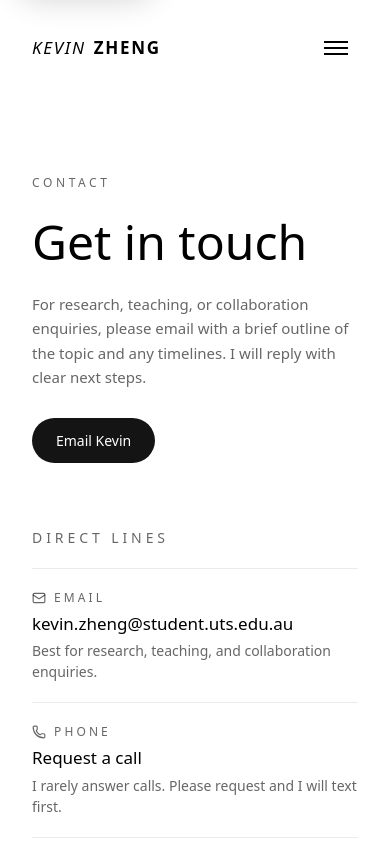
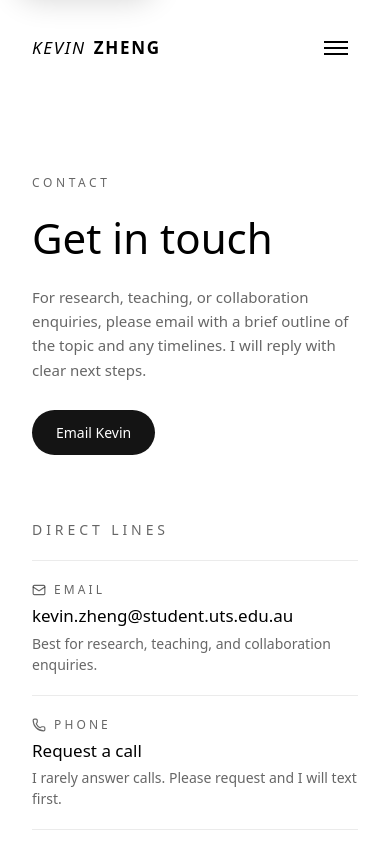
Before and after one commit to kyxzhe/kyxzhe.github.io, a Next.js app: page /contact in a window 390 px wide. Shown: the top 844 px of the page. Built offline with nearby package versions, Linux system fonts and the light colour scheme.

Commit message:
fix(contact): scale heading on small screens
Tests: ./node_modules/.bin/eslint; git diff --check; ./node_modules/.bin/next build --turbopack; Browser mobile check on /contact

```diff
--- a/src/app/contact/page.tsx
+++ b/src/app/contact/page.tsx
@@ -82,7 +82,7 @@ export default function ContactPage() {
       <main id="main-content" tabIndex={-1} className="flex-1 mx-auto w-full max-w-5xl px-2 md:px-4 lg:px-0 py-10 flex flex-col gap-16">
         <section className="mt-2 space-y-5">
           <p className="text-[12px] uppercase tracking-[0.3em] text-[rgba(0,0,0,0.6)] dark:text-[rgba(255,255,255,0.8)]">Contact</p>
-          <h1 className="text-[48px] font-medium leading-tight text-foreground">
+          <h1 className="text-[42px] font-medium leading-tight text-foreground sm:text-[48px]">
             Get in touch
           </h1>
           <p className="text-[15px] md:text-base text-[rgba(0,0,0,0.6)] dark:text-[rgba(255,255,255,0.8)] max-w-2xl leading-relaxed">
```
